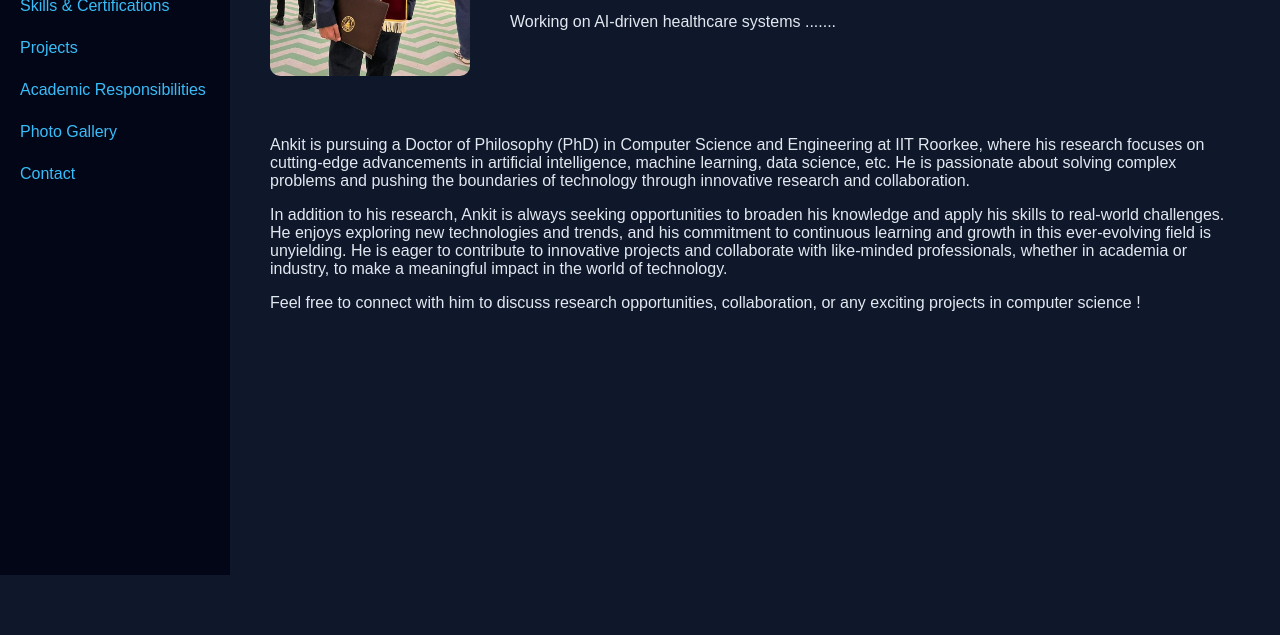
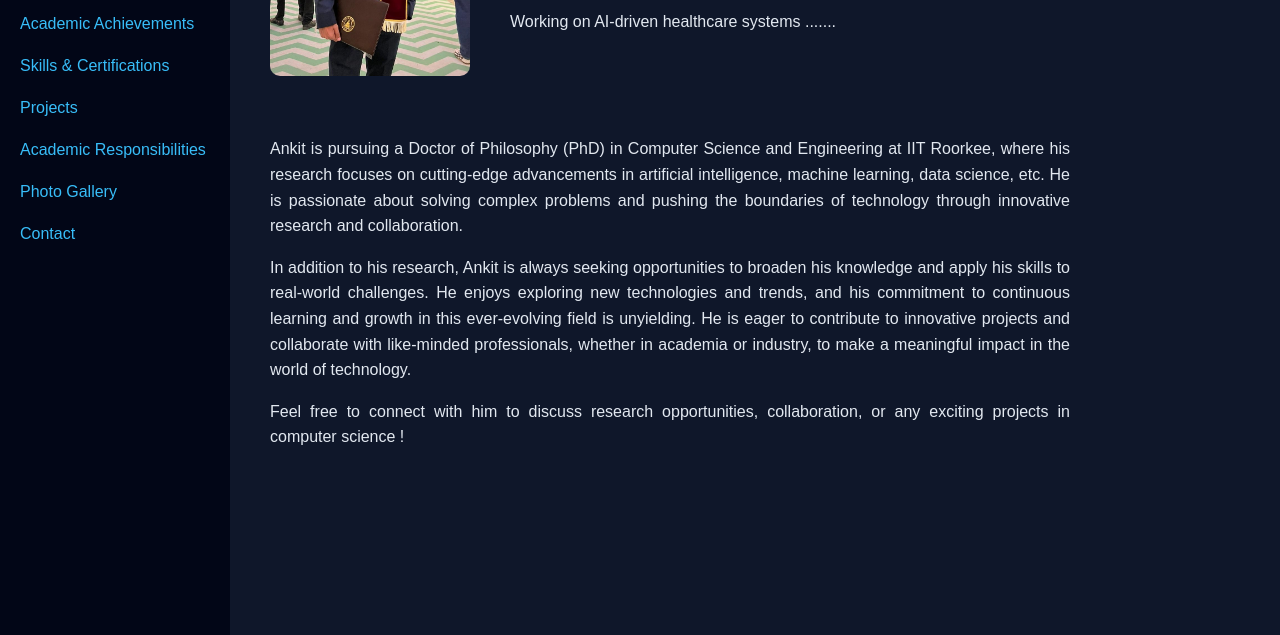
Before and after one commit to TheAnkitRai/TheAnkitRai.github.io, a plain HTML site: page index.html in a window 1280 px wide. Shown: the part 225-860 px from the top of the page. Before the commit the page ends 800 px from the top, so only its background shows below. Drawn offline with Linux system fonts and the light colour scheme.

Commit message:
Updated styling

```diff
--- a/index.html
+++ b/index.html
@@ -2,7 +2,7 @@
 <html lang="en">
 <head>
 <meta charset="UTF-8">
-<title>Your Name</title>
+<title>Ankit Rai</title>
 
 <style>
 body {
@@ -20,6 +20,7 @@ nav {
   background: #020617;
   display: flex;
   flex-direction: column;
+  padding-top: 60px;
 }
 
 nav a {
@@ -60,6 +61,12 @@ main {
   border-radius: 10px;
 }
 
+#home > p {
+  max-width: 800px;
+  line-height: 1.6;
+  text-align: justify;
+}
+
 .card {
   background: #1e293b;
   padding: 20px;
@@ -82,6 +89,10 @@ h2 { color: #38bdf8; }
 .edu-header span {
   font-weight: bold;
   color: #94a3b8;
+}
+
+.card h3 {
+  margin: 0 0 8px 0;
 }
 
 ul li {
```
